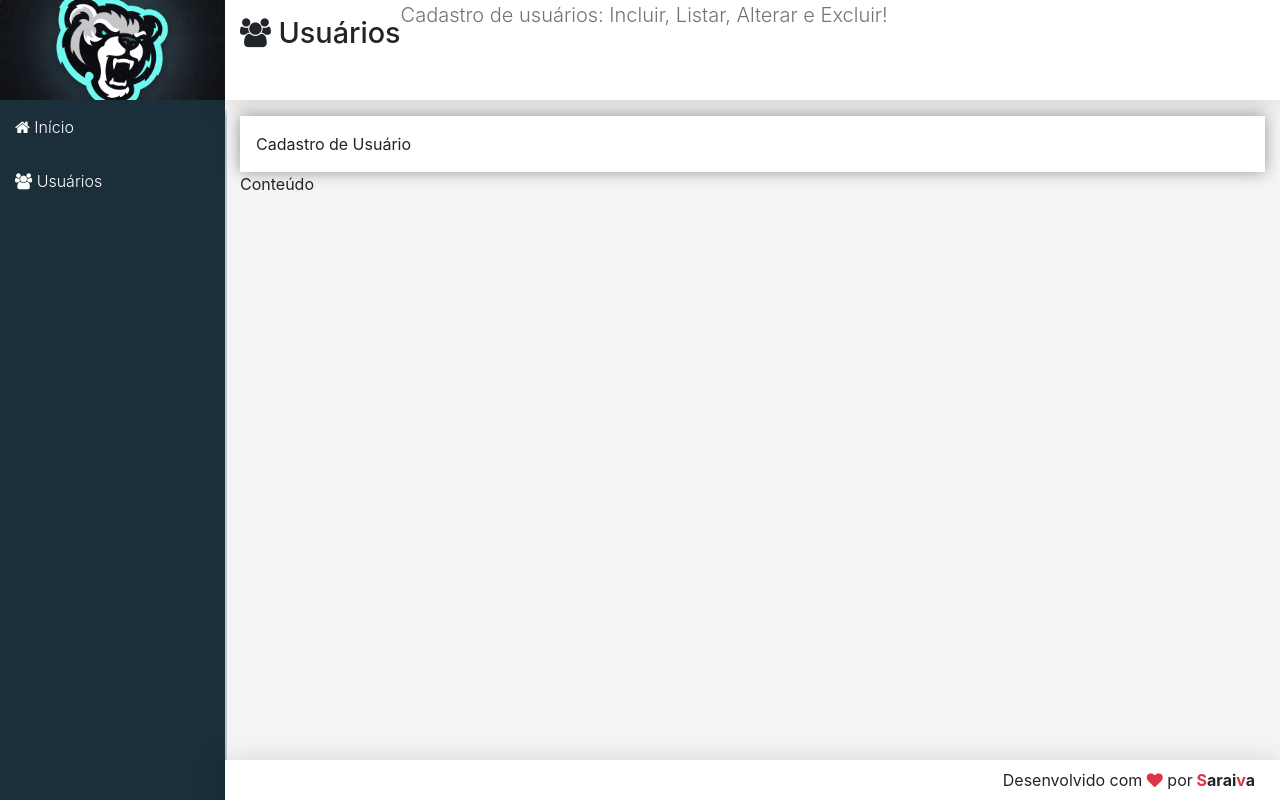
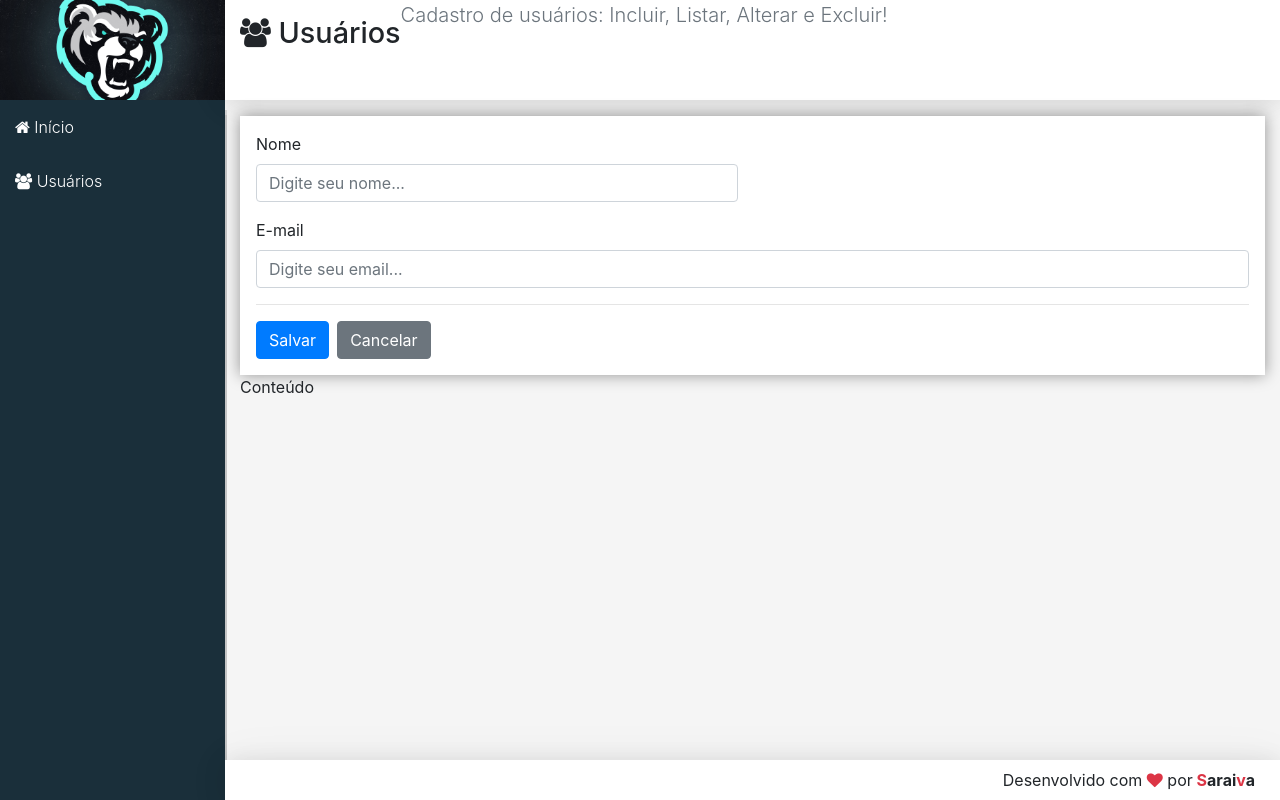
Before and after one commit to gabriel-saraiva-flooxai/react-24-user-registration-project, a React (Create React App) app in the folder frontend/: page /users in a window 1280 px wide. Built offline with nearby package versions, Linux system fonts and the light colour scheme.

Commit message:
feat: implement user form with state management and axios integration

```diff
--- a/frontend/src/components/user/UserCrud.jsx
+++ b/frontend/src/components/user/UserCrud.jsx
@@ -39,10 +39,69 @@
         return list
     }
 
+    updateField(event) {
+        const user = { ...this.state.user }
+        user[event.target.name] = event.target.value
+        this.setState ({ user })
+    }
+
+    renderForm() {
+        return (
+            <div className="form">
+                <div className="row">
+                    <div className="col-12 col-md-6">
+                        <div className="form-group">
+                            <label>Nome</label>
+                            <input type="text" className="form-control"
+                                name="name"
+                                value={this.state.user.name}
+                                onChange={e => this.updateField(e)}
+                                placeholder="Digite seu nome..." />
+                        </div>
+                    </div>
+
+                    <div className="col-12 col-mds-6">
+                        <di className="form-group">
+                            <label>E-mail</label>
+                            <input type="text" className="form-control"
+                                name="email"
+                                value={this.state.user.email}
+                                onChange={e => this.updateField(e)}
+                                placeholder="Digite seu email..." />
+                        </di>
+                    </div>
+                </div>
+
+                <hr />
+                <div className="row">
+                    <div className="col-12 d-flex justify-contend-end">
+                        <button className="btn btn-primary"
+                            onClick={e => this.save(e)}>
+                            Salvar
+                        </button>
+
+                        <button className="btn btn-secondary ml-2"
+                            onClick={e => this.clear(e)}>
+                            Cancelar
+                        </button>
+                    </div>
+                </div>
+            </div>
+        )
+    }
+
+    renderTable() {
+
+    }
+
+    renderRow() {
+
+    }
+
     render() {
      return (
         <Main {...headerProps}>
-            Cadastro de Usuário
+            {this.renderForm()}
         </Main>
      )
     }
```
